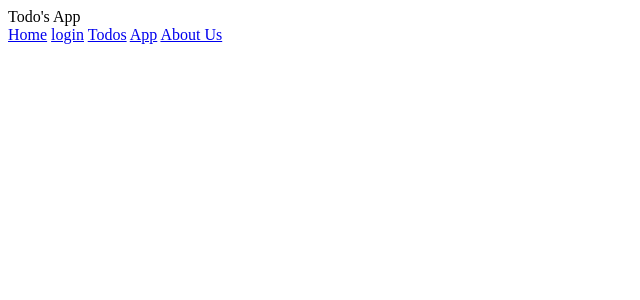
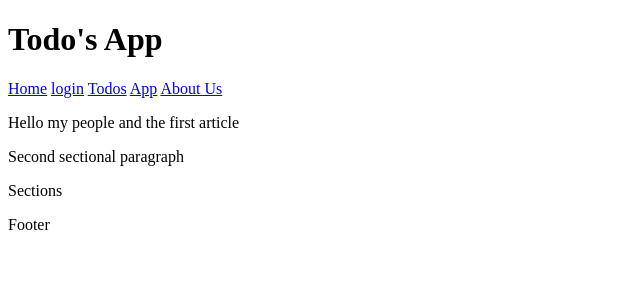
Before and after one commit to Dannyblazer/Todo-s, a Django app: template user/templates/user/main.html in a window 1280 px wide. Shown: the top 300 px of the page, without its empty margins (0-640 px from the left). Run offline with Django 4.2, Linux system fonts and the light colour scheme; the template is opened without the code that fills it, so the values that code supplies are empty.

Commit message:
Extending the main template

```diff
--- a/user/templates/user/main.html
+++ b/user/templates/user/main.html
@@ -1,8 +1,8 @@
-<!DOCTYPE <!DOCTYPE html>
+<!DOCTYPE html>
 <!--[if lt IE 7]>      <html class="no-js lt-ie9 lt-ie8 lt-ie7"> <![endif]-->
 <!--[if IE 7]>         <html class="no-js lt-ie9 lt-ie8"> <![endif]-->
 <!--[if IE 8]>         <html class="no-js lt-ie9"> <![endif]-->
-<!--[if gt IE 8]>      <html class="no-js"> <!--<![endif]-->
+<!--[if gt IE 8]>      <html class="no-js"> <![endif]-->
 <html>
     <head>
         <meta charset="utf-8">
@@ -13,7 +13,9 @@
         <link rel="stylesheet" href="">
     </head>
     <body>
-        <header>Todo's App</header>
+        <header>
+            <h1>Todo's App</h1>
+        </header>
         <nav>
             <a href="#home">Home</a>
             <a href="#login">login</a>
@@ -21,6 +23,22 @@
             <a href="#app">App</a>
             <a href="#about">About Us</a>
         </nav>
+        <main>
+            <section>
+                <article>
+                    <p>Hello my people and the first article</p>
+                </article>
+            </section>
+            <section>
+                <p>Second sectional paragraph</p>
+            </section>
+        </main>
+        <aside>
+            <section>
+                <p>Sections</p>
+            </section>
+        </aside>
+        <footer>Footer</footer>
 
         <script src="" async defer></script>
     </body>
--- a/user/templates/user/registration.html
+++ b/user/templates/user/registration.html
@@ -0,0 +1 @@
+{% extends users/main.html %}
```
